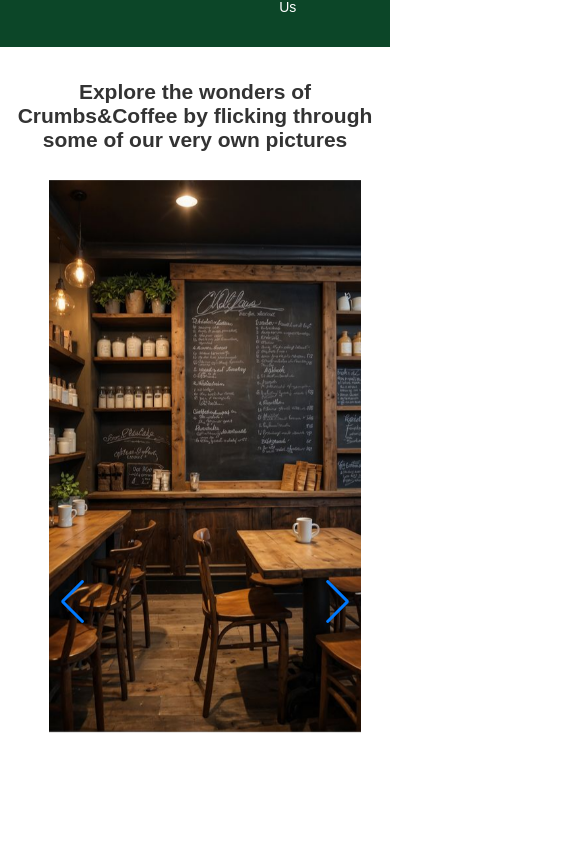
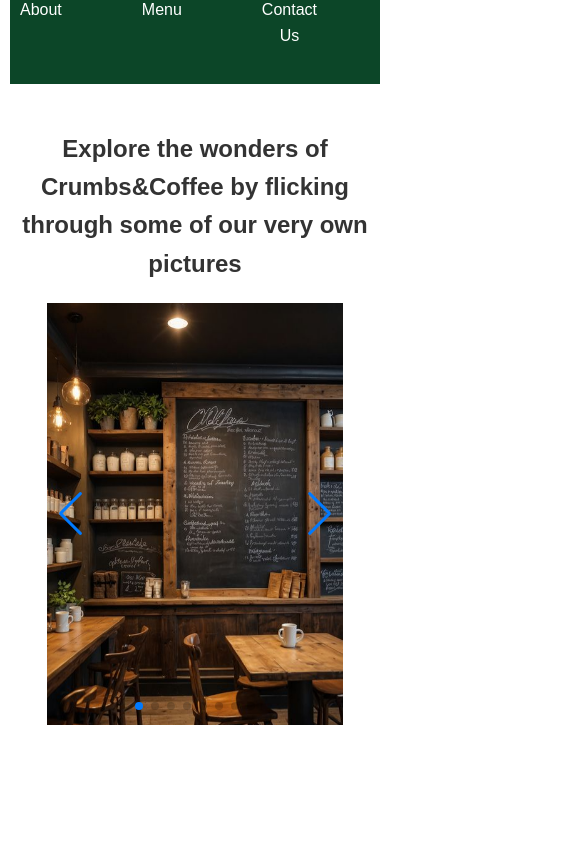
Before and after one commit to abracken21/crumbsandcoffee.com, a plain HTML site: page Gallery.html in a window 390 px wide. Shown: the part 61-902 px from the top of the page, 585 px wide, since content can reach past the window. After the commit the page ends 844 px from the top, so only its background shows below. Drawn offline with nearby package versions, Linux system fonts and the light colour scheme.

Commit message:
Add files via upload

```diff
--- a/styles.css
+++ b/styles.css
@@ -1,6 +1,5 @@
 
-<meta name="viewport"
-content="width=device-width , initial-scale=1">
+
 /* Global Styles */
 body {
     margin: 0;
@@ -476,27 +475,31 @@ body {
 }
 
 
+@media only screen and (max-width: 768px) {
+    .navbar {
+        flex-direction: column;
+        align-items: center;
+    }
 
-/* For screens smaller than 768px (tablets and phones) */
-@media screen and (max-width: 768px) {
-  body {
-    font-size: 14px;
-  }
-  .container {
-    width: 100%;
-    padding: 10px;
-  }
-  img {
-    max-width: 100%;
-    height: auto;
-  }
+    .navbar a {
+        padding: 10px 0;
+    }
+
+    .container {
+        flex-direction: column;
+        gap: 10px;
+    }
+
+    header, main, footer {
+        padding: 10px;
+    }
+
+    body {
+        padding: 10px;
+    }
 }
 
-/* For screens smaller than 480px (small phones) */
-@media screen and (max-width: 480px) {
-  nav {
-    flex-direction: column;
-  }
+
   .menu-item {
     margin: 10px 0;
   }
```
